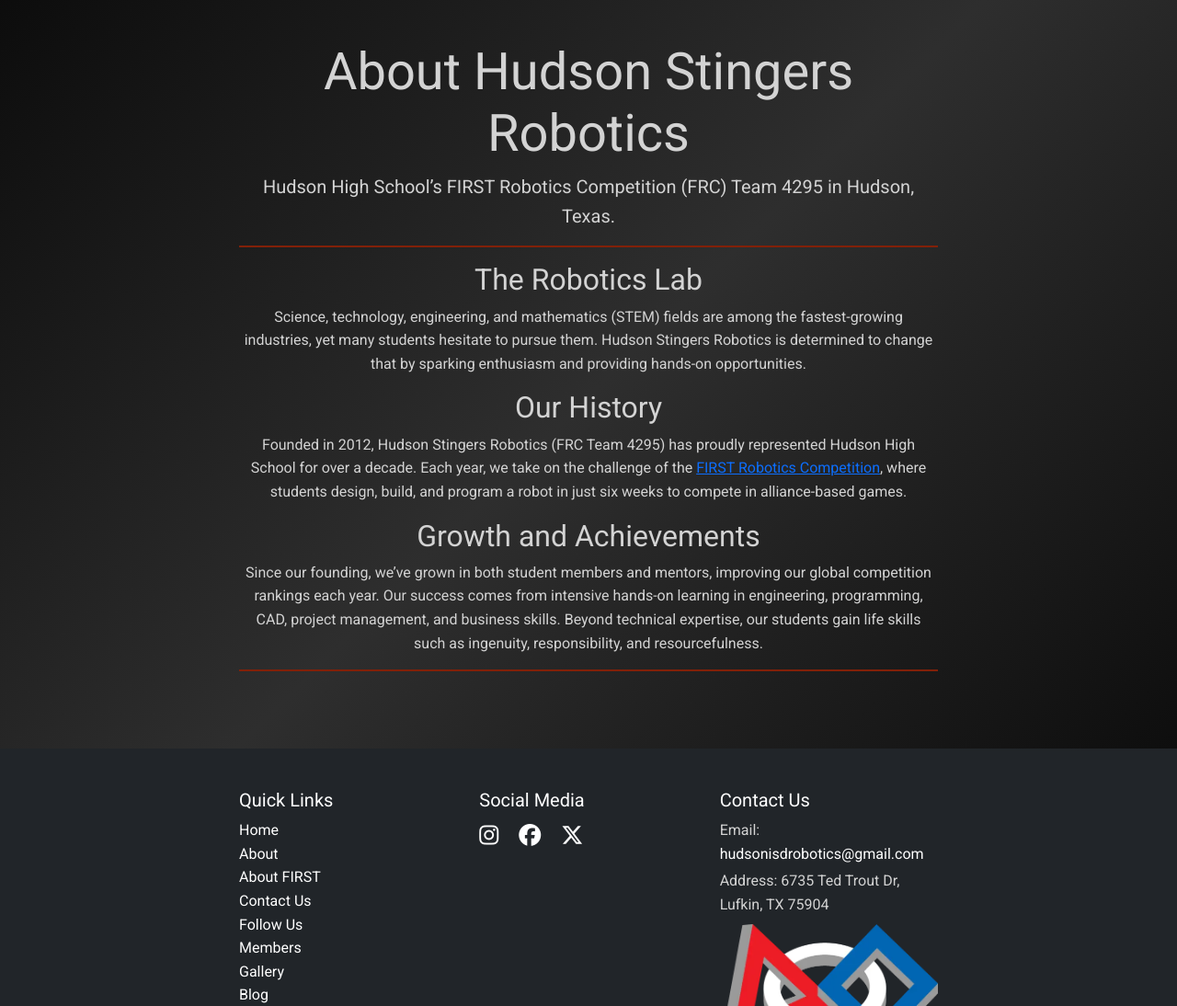
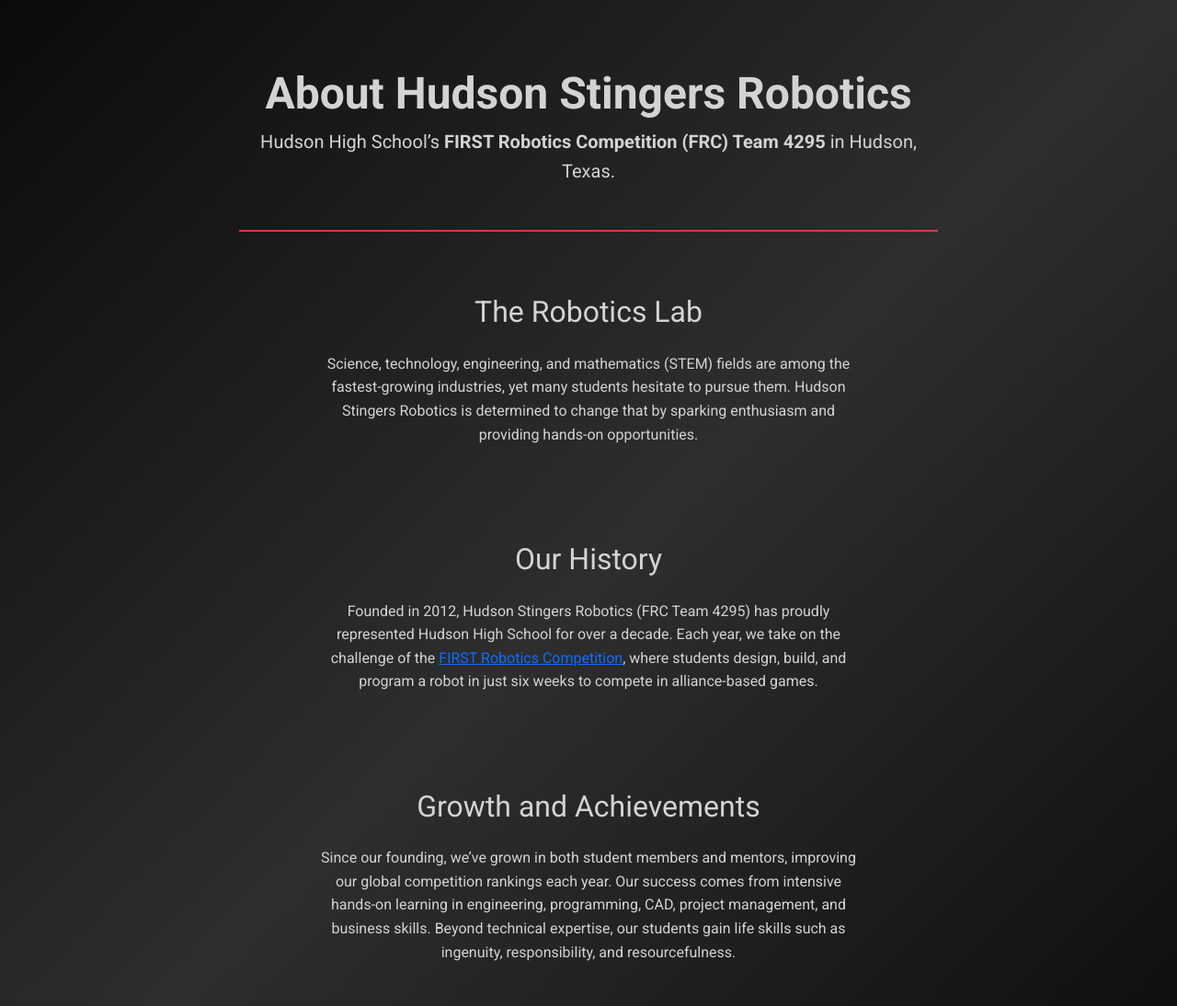
Before and after one commit to JuanBarron2001/FRC_4295_Website_Template, an Eleventy site: page about.html in a window 1280 px wide. Shown: the part 400-1494 px from the top of the page at 92% size. Built offline with nearby package versions, Linux system fonts and the light colour scheme; Eleventy itself is replaced by a stand-in of ours; files that its build step writes are made by us from their sources.

Commit message:
about update to use bs5

```diff
--- a/about.html
+++ b/about.html
@@ -5,31 +5,47 @@
 style: body_gray_stripe
 ---
 
-<div class="intro-text text-center">
-  <h1 class="display-4">About Hudson Stingers Robotics</h1>
-  <p class="lead">Hudson High School’s <strong>FIRST Robotics Competition (FRC) Team 4295</strong> in Hudson, Texas.</p>
+<div class="intro-text text-center my-5">
+  <h1 class="display-5 fw-bold">About Hudson Stingers Robotics</h1>
+  <p class="lead">
+    Hudson High School’s <span class="fw-bold">FIRST Robotics Competition (FRC) Team 4295</span> in Hudson, Texas.
+  </p>
 </div>
-<hr>
 
-<section aria-labelledby="lab">
-  <h2 id="lab" class="text-center">The Robotics Lab</h2>
+<hr class="border-2 border-danger opacity-100">
+
+<section class="container my-5" aria-labelledby="lab">
+  <h2 id="lab" class="text-center mb-4">The Robotics Lab</h2>
+  <div class="row justify-content-center">
+    <div class="col-lg-10">
       <p class="text-center">
         Science, technology, engineering, and mathematics (STEM) fields are among the fastest-growing industries, yet many students hesitate to pursue them. Hudson Stingers Robotics is determined to change that by sparking enthusiasm and providing hands-on opportunities.
       </p>
+    </div>
+  </div>
 </section>
 
-<section aria-labelledby="history">
-  <h2 id="history" class="text-center">Our History</h2>
+<section class="container my-5" aria-labelledby="history">
+  <h2 id="history" class="text-center mb-4">Our History</h2>
+  <div class="row justify-content-center">
+    <div class="col-lg-10">
       <p class="text-center">
-    Founded in 2012, Hudson Stingers Robotics (FRC Team 4295) has proudly represented Hudson High School for over a decade. Each year, we take on the challenge of the <a href="https://www.firstinspires.org/robotics/frc" target="_blank" rel="noopener">FIRST Robotics Competition</a>, where students design, build, and program a robot in just six weeks to compete in alliance-based games.
+        Founded in 2012, Hudson Stingers Robotics (FRC Team 4295) has proudly represented Hudson High School for over a decade. Each year, we take on the challenge of the
+        <a href="https://www.firstinspires.org/robotics/frc" target="_blank" rel="noopener">FIRST Robotics Competition</a>, where students design, build, and program a robot in just six weeks to compete in alliance-based games.
       </p>
+    </div>
+  </div>
 </section>
 
-<section aria-labelledby="growth">
-  <h2 id="growth" class="text-center">Growth and Achievements</h2>
+<section class="container my-5" aria-labelledby="growth">
+  <h2 id="growth" class="text-center mb-4">Growth and Achievements</h2>
+  <div class="row justify-content-center">
+    <div class="col-lg-10">
       <p class="text-center">
         Since our founding, we’ve grown in both student members and mentors, improving our global competition rankings each year. Our success comes from intensive hands-on learning in engineering, programming, CAD, project management, and business skills. Beyond technical expertise, our students gain life skills such as ingenuity, responsibility, and resourcefulness.
       </p>
+    </div>
+  </div>
 </section>
 
-<hr>
+<hr class="border-2 border-danger opacity-100">
```
Lines whose indentation alone changed are shown as unchanged.
